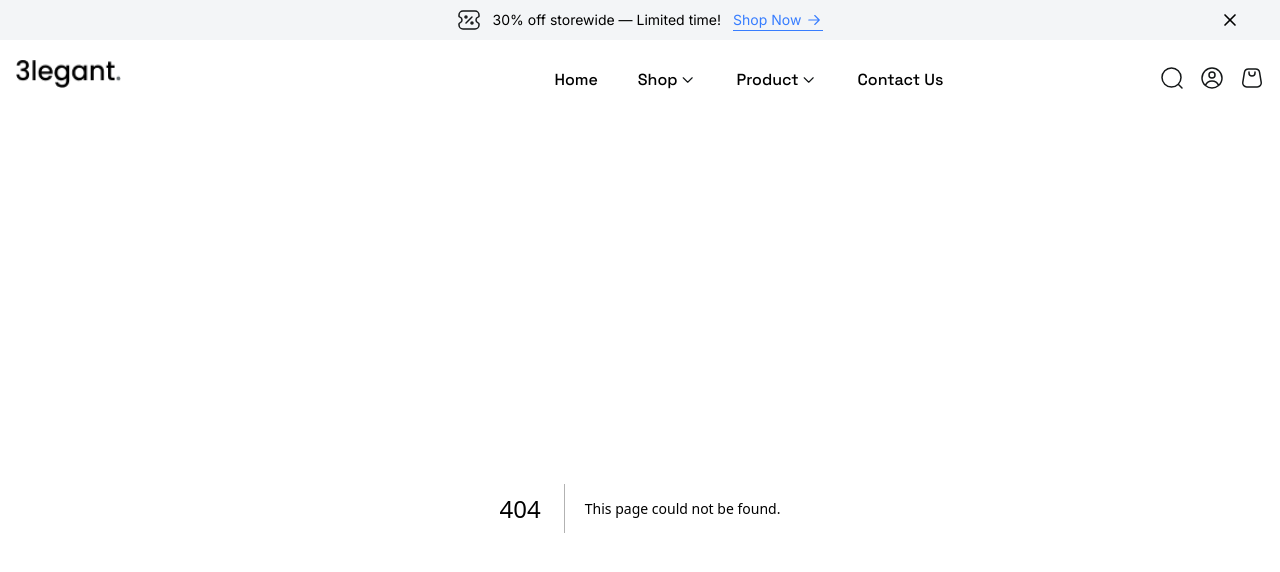
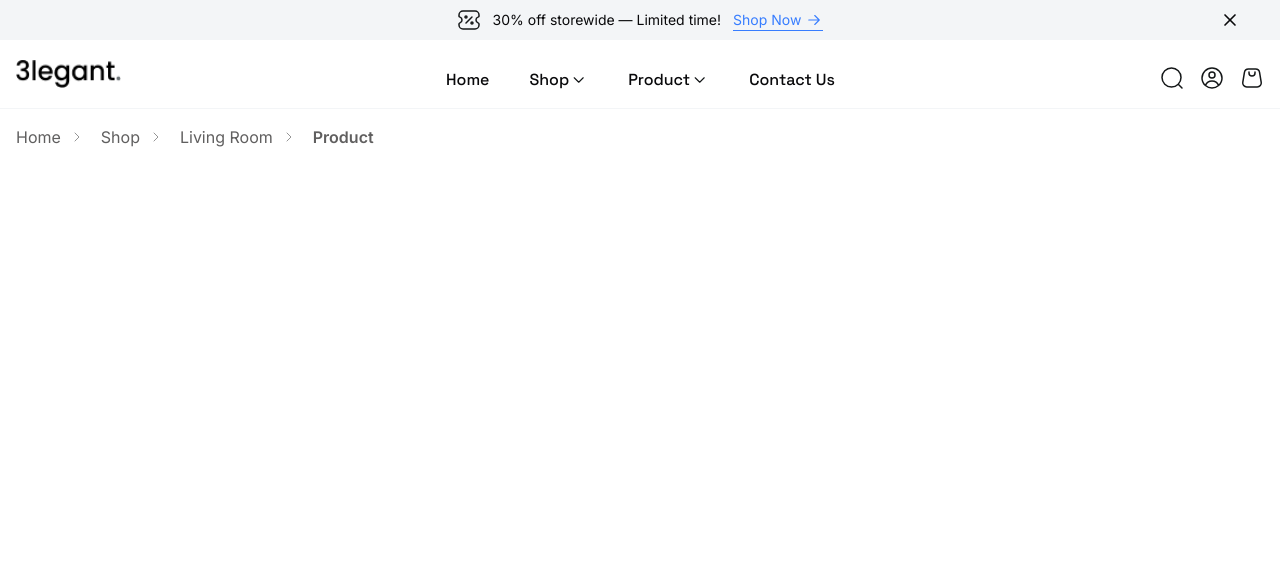
Before and after one commit to afridiwhatever/elegant-furnitures, a Next.js app: page /product/1 in a window 1280 px wide. Before the commit this address had no page. Shown: the top 572 px of the page. Built offline with nearby package versions, Linux system fonts and the light colour scheme.

Commit message:
created breadcrumb but there's work left

```diff
--- /dev/null
+++ b/src/app/product/[productId]/page.tsx
@@ -0,0 +1,19 @@
+import React from "react";
+import MaxWidthWrapper from "@/components/MaxWidthWrapper";
+import Breadcrumb from "@/components/Breadcrumb";
+
+const ProductPage = () => {
+  return (
+    <>
+      <div
+        className="w-full h-[1px] border-t border-neutralGray"
+        aria-hidden
+      ></div>
+      <MaxWidthWrapper>
+        <Breadcrumb />
+      </MaxWidthWrapper>
+    </>
+  );
+};
+
+export default ProductPage;
--- /dev/null
+++ b/src/components/Breadcrumb.tsx
@@ -0,0 +1,46 @@
+import React from "react";
+import Link from "next/link";
+import { ChevronRight } from "lucide-react";
+
+const BREADCRUMBS = [
+  { id: 1, name: "Home", href: "/" },
+  { id: 2, name: "Shop", href: "/shop" },
+  { id: 3, name: "Living Room", href: "/shop/living-room" },
+  { id: 4, name: "Product", href: "/product/1117-black-table" },
+];
+
+const Breadcrumb = () => {
+  return (
+    <ol className="flex gap-4 py-4">
+      {BREADCRUMBS.map((item, index) => {
+        const isLastItem = index !== BREADCRUMBS.length - 1 ? false : true;
+        return (
+          <li
+            key={item.href}
+            className="flex items-center gap-2 text-[#605F5F]"
+          >
+            <Link
+              href={item.href}
+              className={`${isLastItem ? "font-semibold" : ""}`}
+            >
+              {item.name}
+            </Link>
+            {!isLastItem ? (
+              <ChevronRight strokeWidth={1} className="h-4 w-4" />
+            ) : null}
+          </li>
+        );
+      })}
+    </ol>
+  );
+};
+
+export default Breadcrumb;
+
+// Home - Shop - Living - Product
+// Home - Shop - Kitchen - Product
+// Home - Shop - Bedroom - Product
+
+// Home - Shop
+
+// Home - blog - how to do something
--- a/src/components/MobileNav.tsx
+++ b/src/components/MobileNav.tsx
@@ -39,7 +39,6 @@ const MobileNav = ({
   }, [isMenuOpen]);
 
   return (
-    <div className="">
     <div
       className={cn(
         "bg-white fixed overflow-y-scroll inset-0 min-h-screen w-[90%] lg:hidden top-0 left-0 p-8 transition-transform transform duration-300 -translate-x-full flex flex-col justify-between",
@@ -96,9 +95,7 @@ const MobileNav = ({
             <div className="flex justify-between">
               <Link href={"/products"}>Product</Link>
               <ChevronDown
-                  onClick={() =>
-                    setIsProductDropdownOpen(!isProductDropdownOpen)
-                  }
+                onClick={() => setIsProductDropdownOpen(!isProductDropdownOpen)}
                 className={cn("transition-all duration-300", {
                   "rotate-180 ": isProductDropdownOpen,
                 })}
@@ -128,10 +125,7 @@ const MobileNav = ({
           <p>Cart</p>
           <ShoppingBagIcon />
         </Link>
-          <Link
-            href={"/wishlist"}
-            className="flex justify-between border-b py-2"
-          >
+        <Link href={"/wishlist"} className="flex justify-between border-b py-2">
           <p>Wishlist</p>
           <HeartIcon />
         </Link>
@@ -149,7 +143,6 @@ const MobileNav = ({
         </div>
       </div>
     </div>
-    </div>
   );
 };
 
```
Lines whose indentation alone changed are shown as unchanged.
